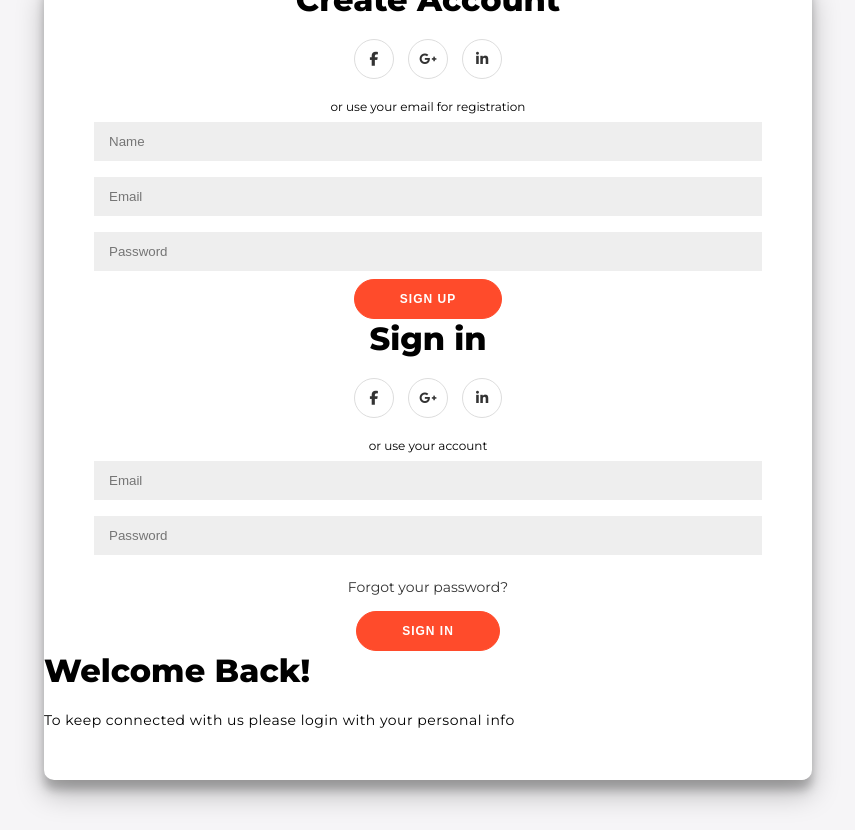
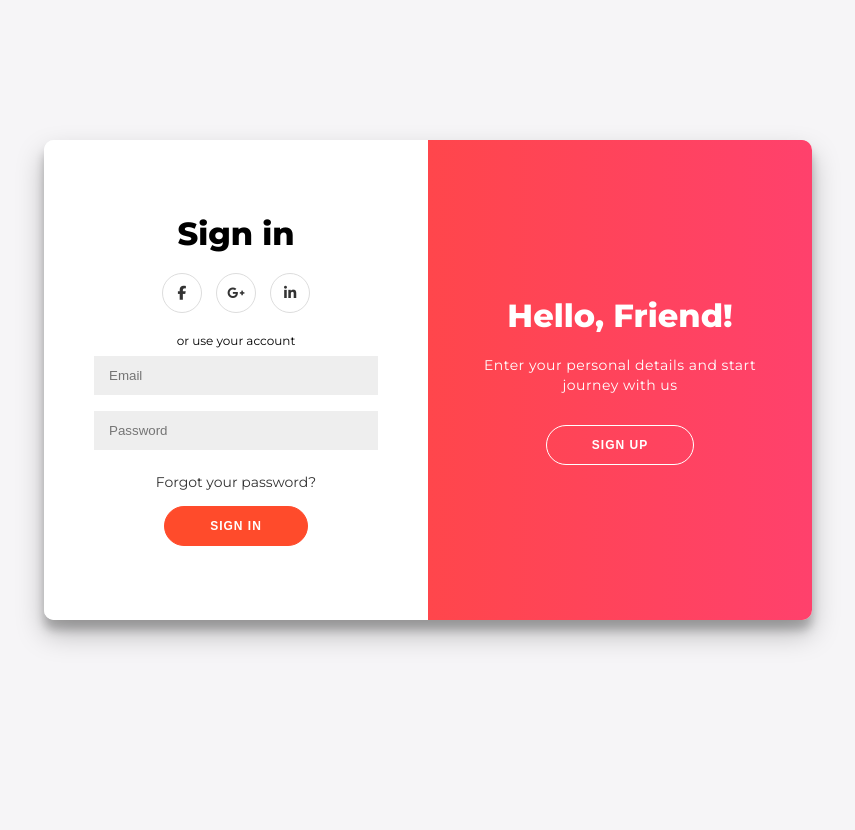
Before and after one commit to PatrickHickey/sliding_form, a plain HTML site: page index.html in a window 1280 px wide. Shown: the whole page, without its empty margins (212-1067 px from the left). Drawn offline with Linux system fonts and the light colour scheme.

Commit message:
Updated css

```diff
--- a/style.css
+++ b/style.css
@@ -109,3 +109,70 @@ button.ghost {
   background: transparent;
   border-color: #fff;
 }
+
+.form-container {
+  position: absolute;
+  top: 0;
+  height: 100%;
+  transition: all 0.6s ease-in-out;
+}
+
+.sign-in-container {
+  left: 0;
+  width: 50%;
+  z-index: 2;
+}
+
+.sign-up-container {
+  left: 0;
+  width: 50%;
+  opacity: 0;
+  z-index: 1;
+}
+
+.overlay-container {
+  position: absolute;
+  top: 0;
+  left: 50%;
+  width: 50%;
+  height: 100%;
+  overflow: hidden;
+  transition: transform 0.6s ease-in-out;
+  z-index: 100;
+}
+
+.overlay {
+  background: #ff416c;
+  background: linear-gradient(to right, #ff4b2b, #ff416c) no-repeat 0 0 / cover;
+  color: #fff;
+  position: relative;
+  left: -100%;
+  height: 100%;
+  width: 200%;
+  transform: translateX(0);
+  transition: transform 0.6s ease-in-out;
+}
+
+.overlay-panel {
+  position: absolute;
+  top: 0;
+  display: flex;
+  flex-direction: column;
+  justify-content: center;
+  align-items: center;
+  padding: 0 40px;
+  height: 100%;
+  width: 50%;
+  text-align: center;
+  transform: translateX(0);
+  transition: transform 0.6s ease-in-out;
+}
+
+.overlay-right {
+  right: 0;
+  transform: translateX(0);
+}
+
+.overlay-left {
+  transform: translateX(-20%);
+}
```
